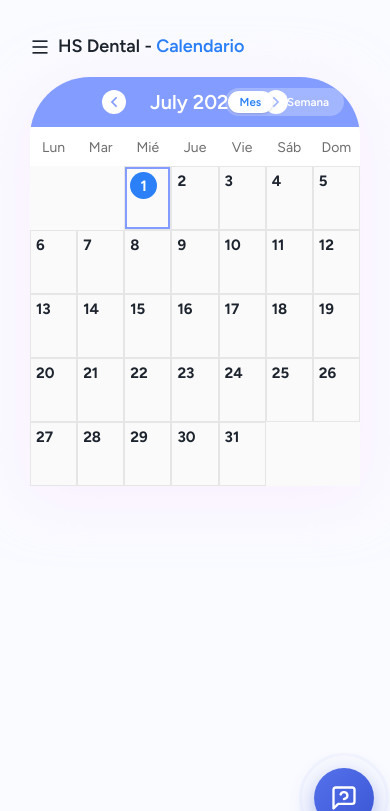
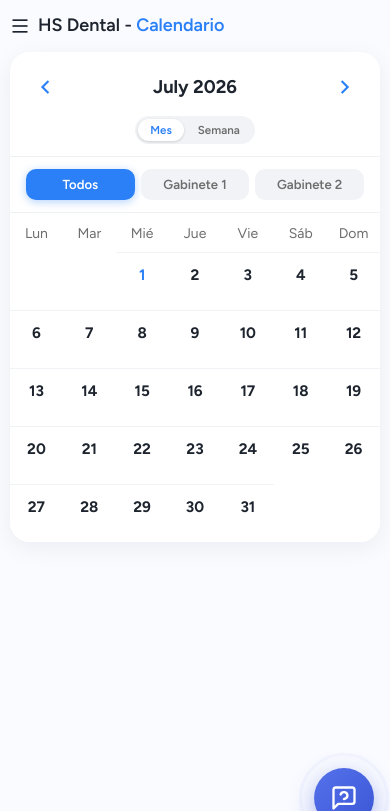
Before and after one commit to J-HYL/Clinica_HS_NEW, a PHP site: page /pages/citas/calendario.html in a window 390 px wide. Shown: the top 811 px of the page. Run offline with PHP 8.4, Linux system fonts and the light colour scheme; some libraries are stand-ins or nearby versions.

Commit message:
Calendario: vista movil nativa, semana responsive, switch de gabinete y cabecera del color del boton
- Mensual y semanal con cabecera nativa en movil y ancho completo
- Vista semanal con scroll horizontal y columna de horas fija
- Switch de gabinete (filtra citas por med1/med2) en mensual y semanal
- Dia actual sin marco ni circulo; distintivo de gabinete en el modal del dia
- Quitado el boton Cancelar del modal (cierra con la X)
- Cabecera del calendario del mismo azul que el boton activo

```diff
--- a/app/css/base/base.css
+++ b/app/css/base/base.css
@@ -30,7 +30,7 @@
     --light-gray: #6D6D6D;
     --pale-gray: #9197B3;
 
-    --calendar-gradient: linear-gradient(to bottom, #839cff, #839cff);
+    --calendar-gradient: linear-gradient(to bottom, var(--primary), var(--primary));
     --calendar--appointment-text-color: #836942;
     --calendar-green-status: #DEFFD2;
     --calendar-blue-status: #EEECFD;
--- a/app/js/modules/classes/UI.js
+++ b/app/js/modules/classes/UI.js
@@ -169,7 +169,7 @@ class UI{
         if (!appointmentsLength) this.cleanCalendarDay(container);
     }
 
-    createCalendarModalItem({ servicio, cliente, estado, fecha }){
+    createCalendarModalItem({ servicio, cliente, estado, fecha, medico }){
         const formattedStatus = estado.toLowerCase();
 
         const listItem = document.createElement("LI");
@@ -200,6 +200,15 @@ class UI{
 
         itemContent.appendChild(serviceHeading);
         itemContent.appendChild(clientSpan);
+
+        //* Distintivo de gabinete (med1 -> Gabinete 1, med2 -> Gabinete 2)
+        const gabLabels = { med1: "Gabinete 1", med2: "Gabinete 2" };
+        if (gabLabels[medico]) {
+            const gabBadge = document.createElement("SPAN");
+            gabBadge.classList.add("item__gabinete", `gab--${medico}`);
+            gabBadge.textContent = gabLabels[medico];
+            itemContent.appendChild(gabBadge);
+        }
 
         itemDescription.appendChild(itemIcon);
         itemDescription.appendChild(itemContent)
--- a/app/js/pages/citas/calendario.js
+++ b/app/js/pages/citas/calendario.js
@@ -1,7 +1,6 @@
 import {
   calendar,
   calendarDays,
-  modalCancelBtn,
   modalCloseBtn,
   nextMonthBtn,
   previousMonthBtn
@@ -14,7 +13,8 @@ import {
   renderCalendar,
   setMonth,
   loadAppointmentsModal,
-  attachDayClickHandlers
+  attachDayClickHandlers,
+  setGabinete
 } from "../../modules/components/Calendar.js";
 import { closeModal } from "../../modules/components/Modal.js";
 
@@ -23,7 +23,6 @@ previousMonthBtn.addEventListener("click", () => setMonth(-1));
 nextMonthBtn.addEventListener("click", () => setMonth(1));
 
 modalCloseBtn.addEventListener("click", closeModal);
-modalCancelBtn.addEventListener("click", closeModal);
 
 // Drag & Drop igual que siempre
 calendarDays.forEach(dayEl => {
@@ -34,3 +33,13 @@ calendarDays.forEach(dayEl => {
 });
 
 attachDayClickHandlers(calendarDays, loadAppointmentsModal);
+
+// Switch de gabinete: filtra las citas mostradas por médico (med1/med2) o todas.
+const gabButtons = document.querySelectorAll(".gab-chip");
+gabButtons.forEach(btn => {
+  btn.addEventListener("click", () => {
+    gabButtons.forEach(b => b.classList.remove("gab-chip--active"));
+    btn.classList.add("gab-chip--active");
+    setGabinete(btn.dataset.medico);
+  });
+});
--- a/app/pages/citas/calendario.html
+++ b/app/pages/citas/calendario.html
@@ -53,19 +53,160 @@
             .calendar__view-btn{ padding: 4px 12px; font-size: 0.72em; }
         }
 
-        /* Día actual en la vista mensual */
-        .calendar__day--today{
-            box-shadow: inset 0 0 0 2px var(--light-primary);
+        /* Día actual: sin marco ni círculo, solo el número en azul y en negrita */
+        .calendar__day--today .day__info h5{
+            color: var(--primary);
+            font-weight: 700;
         }
-        .calendar__day--today .day__info h5{
+
+        /* Switch de gabinete (control segmentado bajo la cabecera) */
+        .calendar__toolbar{
+            display: flex;
+            gap: 6px;
+            padding: 12px 16px;
+            background: #fff;
+            border-bottom: 1px solid #eef0f4;
+        }
+        .gab-chip{
+            flex: 1;
+            padding: 8px 6px;
+            border: none;
+            border-radius: 10px;
+            background: #f1f3f7;
+            color: var(--light-gray);
+            font-size: 0.82em;
+            font-weight: 600;
+            white-space: nowrap;
+            cursor: pointer;
+            transition: background .2s ease, color .2s ease, box-shadow .2s ease;
+        }
+        .gab-chip:hover{ background: #e7ebf3; }
+        .gab-chip--active{
             background: var(--primary);
             color: #fff;
-            border-radius: 999px;
-            min-width: 1.8em;
-            height: 1.8em;
-            padding: 0 0.35em;
-            display: inline-grid;
-            place-items: center;
+            box-shadow: 0 2px 8px rgba(43, 128, 247, .35);
+        }
+        .gab-chip--active:hover{ background: var(--primary); }
+
+        /* ===== Vista móvil: calendario tipo app nativa ===== */
+        @media (max-width: 743px){
+            /* Aprovechar el ancho: menos margen y tarjeta a pantalla casi completa */
+            .wrapper{ padding: 14px 10px; }
+            .main{
+                margin-top: 14px;
+                border-radius: 20px;
+                box-shadow: 0 6px 24px rgba(17, 24, 39, .06);
+            }
+
+            /* Cabecera blanca y limpia, en lugar de la barra degradada */
+            .calendar__header{
+                background: #fff;
+                background-image: none;
+                height: auto;
+                flex-direction: column;
+                align-items: stretch;
+                gap: 10px;
+                padding: 16px 16px 12px;
+                border-bottom: 1px solid #eef0f4;
+            }
+            .calendar__header .header__container{
+                width: 100%;
+                justify-content: space-between;
+                gap: 8px;
+            }
+            .container__heading{
+                color: var(--dark-gray);
+                font-size: 1.15em;
+                font-weight: 700;
+            }
+            /* Flechas como iconos limpios (sin círculo blanco), en azul de marca */
+            .calendar__button{
+                background: transparent;
+                width: 38px;
+                height: 38px;
+                font-size: 1.6em;
+            }
+            .calendar__header .calendar__button i{ color: var(--primary) !important; }
+
+            /* El toggle Mes/Semana pasa al flujo, centrado bajo el título */
+            .calendar__views{
+                position: static;
+                transform: none;
+                right: auto;
+                top: auto;
+                align-self: center;
+                background: #f1f3f7;
+            }
+            .calendar__view-btn{ color: var(--light-gray); }
+            .calendar__view-btn--active{ background: #fff; color: var(--primary); }
+
+            /* Rejilla de días sin bordes duros: separadores finos, look nativo */
+            .calendar__days{ background: #fff; }
+            .calendar__day{
+                min-height: 58px;
+                padding: 8px 2px;
+                border: none;
+                border-top: 1px solid #f1f2f5;
+                justify-content: flex-start;
+                align-items: center;
+                gap: 5px;
+            }
+            .calendar__day:hover{ background: transparent; }
+
+            /* Número centrado arriba y punto indicador debajo */
+            .day__info{
+                flex-direction: column;
+                align-items: center;
+                justify-content: center;
+                gap: 5px;
+                width: 100%;
+            }
+            .day__info h5{
+                font-size: 0.95em;
+                color: var(--dark-gray);
+                width: 1.9em;
+                height: 1.9em;
+                display: grid;
+                place-items: center;
+            }
+
+            /* Cada cita se muestra como un punto bajo el número (estilo app de
+               calendario). El color respeta el estado de la cita, igual que
+               las píldoras del escritorio: pendiente / completada / cancelada. */
+            .day__info button.day__notification{ display: none; }
+            .calendar__day .calendar__appointments{
+                display: flex;
+                flex-flow: row wrap;
+                justify-content: center;
+                gap: 4px;
+                max-height: none;
+                margin: 0;
+                padding: 0;
+                list-style: none;
+            }
+            .calendar__appointments li{
+                width: 7px;
+                height: 7px;
+                padding: 0;
+                border-radius: 50%;
+                background: var(--pale-gray);
+                overflow: hidden;
+            }
+            .calendar__appointments li button{ display: none; }
+            .calendar__appointments li.appointment__pendiente{ background: var(--orange-status); }
+            .calendar__appointments li.appointment__completada{ background: var(--green); }
+            .calendar__appointments li.appointment__cancelada{ background: var(--red); }
+            /* No más de 5 puntos para que no desborde la celda */
+            .calendar__appointments li:nth-child(n+6){ display: none; }
+
+            /* Hoy: solo el círculo azul del número (sin marco alrededor de la celda) */
+            .calendar__day--today{ box-shadow: none; }
+
+            /* Evitar el resalte naranja al tocar un día en el móvil */
+            .calendar__day--content:hover,
+            .calendar__day--content:focus{ background: transparent; }
+            .calendar__day--content:hover .day__info h5,
+            .calendar__day--content:focus .day__info h5{ color: var(--dark-gray); }
         }
     </style>
 </head>
@@ -174,6 +315,13 @@
                         <a href="semana.html" class="calendar__view-btn">Semana</a>
                     </nav>
                 </header>
+
+                <!-- Switch de gabinete: elige qué gabinete quieres ver -->
+                <div class="calendar__toolbar" role="group" aria-label="Filtrar por gabinete">
+                    <button type="button" class="gab-chip gab-chip--active" data-medico="all">Todos</button>
+                    <button type="button" class="gab-chip" data-medico="med1">Gabinete 1</button>
+                    <button type="button" class="gab-chip" data-medico="med2">Gabinete 2</button>
+                </div>
 
                 <!-- Días de la semana -->
                 <section class="calendar__weekdays">
@@ -297,7 +445,6 @@
                 <ul class="modal__list"></ul>
             </div>
             <footer class="modal__footer">
-                <button type="button" class="modal__button modal__button--close" aria-label="Cancelar y Cerrar Modal">Cancelar</button>
                 <a href="#" class="modal__button modal__button--primary modal__button--control">Ver en Control de Citas</a>
             </footer>
         </section>
```
Also changed, not shown: app/css/components/appointmentsModal.css (+28 -0 lines), app/js/modules/components/Calendar.js (+26 -7 lines), app/js/modules/components/WeekCalendar.js (+12 -0 lines), app/js/pages/citas/semana.js (+11 -1 lines), app/pages/citas/semana.html (+117 -4 lines).
